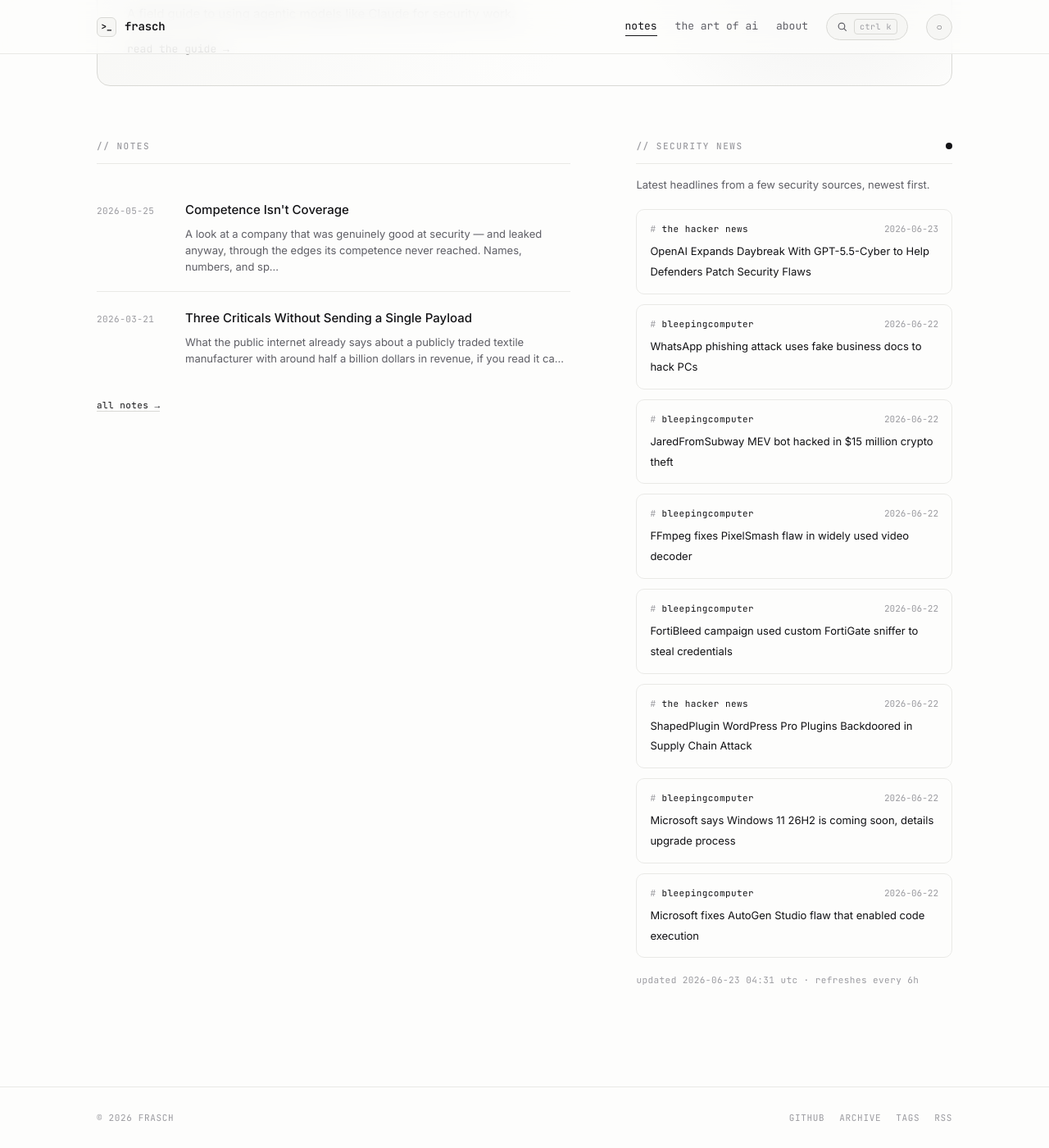
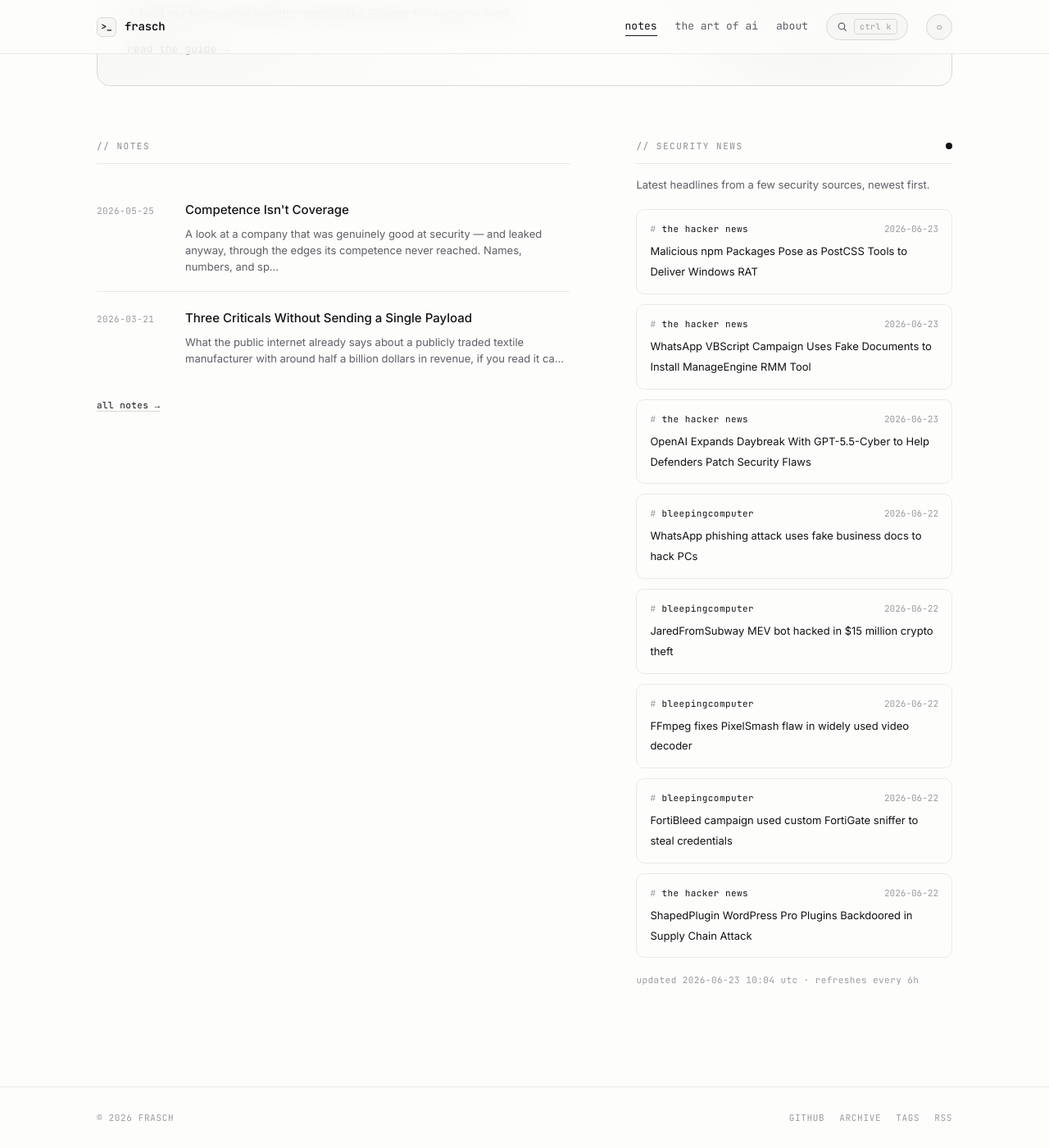
Before and after one commit to whoisfrasch/frasch, a Jekyll site: the page built from index.html, in a window 1280 px wide and 1400 px high, scrolled down 615 px. Shown: the whole window at 82% size. Built offline with Jekyll 4.4.1, drawn with Linux system fonts in a browser that asks for light colours.

Commit message:
Refresh security news feed

```diff
--- a/_data/news.json
+++ b/_data/news.json
@@ -1,6 +1,18 @@
 {
-  "updated": "2026-06-23T04:31:43Z",
+  "updated": "2026-06-23T10:04:51Z",
   "items": [
+    {
+      "source": "the hacker news",
+      "title": "Malicious npm Packages Pose as PostCSS Tools to Deliver Windows RAT",
+      "link": "https://thehackernews.com/2026/06/malicious-npm-packages-pose-as-postcss.html",
+      "date": "2026-06-23T08:54:32Z"
+    },
+    {
+      "source": "the hacker news",
+      "title": "WhatsApp VBScript Campaign Uses Fake Documents to Install ManageEngine RMM Tool",
+      "link": "https://thehackernews.com/2026/06/whatsapp-vbscript-campaign-uses-fake.html",
+      "date": "2026-06-23T05:38:40Z"
+    },
     {
       "source": "the hacker news",
       "title": "OpenAI Expands Daybreak With GPT-5.5-Cyber to Help Defenders Patch Security Flaws",
@@ -36,18 +48,6 @@
       "title": "ShapedPlugin WordPress Pro Plugins Backdoored in Supply Chain Attack",
       "link": "https://thehackernews.com/2026/06/shapedplugin-wordpress-pro-plugins.html",
       "date": "2026-06-22T18:00:48Z"
-    },
-    {
-      "source": "bleepingcomputer",
-      "title": "Microsoft says Windows 11 26H2 is coming soon, details upgrade process",
-      "link": "https://www.bleepingcomputer.com/news/microsoft/microsoft-says-windows-11-26h2-is-coming-soon-details-upgrade-process/",
-      "date": "2026-06-22T17:41:31Z"
-    },
-    {
-      "source": "bleepingcomputer",
-      "title": "Microsoft fixes AutoGen Studio flaw that enabled code execution",
-      "link": "https://www.bleepingcomputer.com/news/security/microsoft-fixes-autogen-studio-flaw-that-enabled-code-execution/",
-      "date": "2026-06-22T17:28:57Z"
     }
   ]
 }
```
